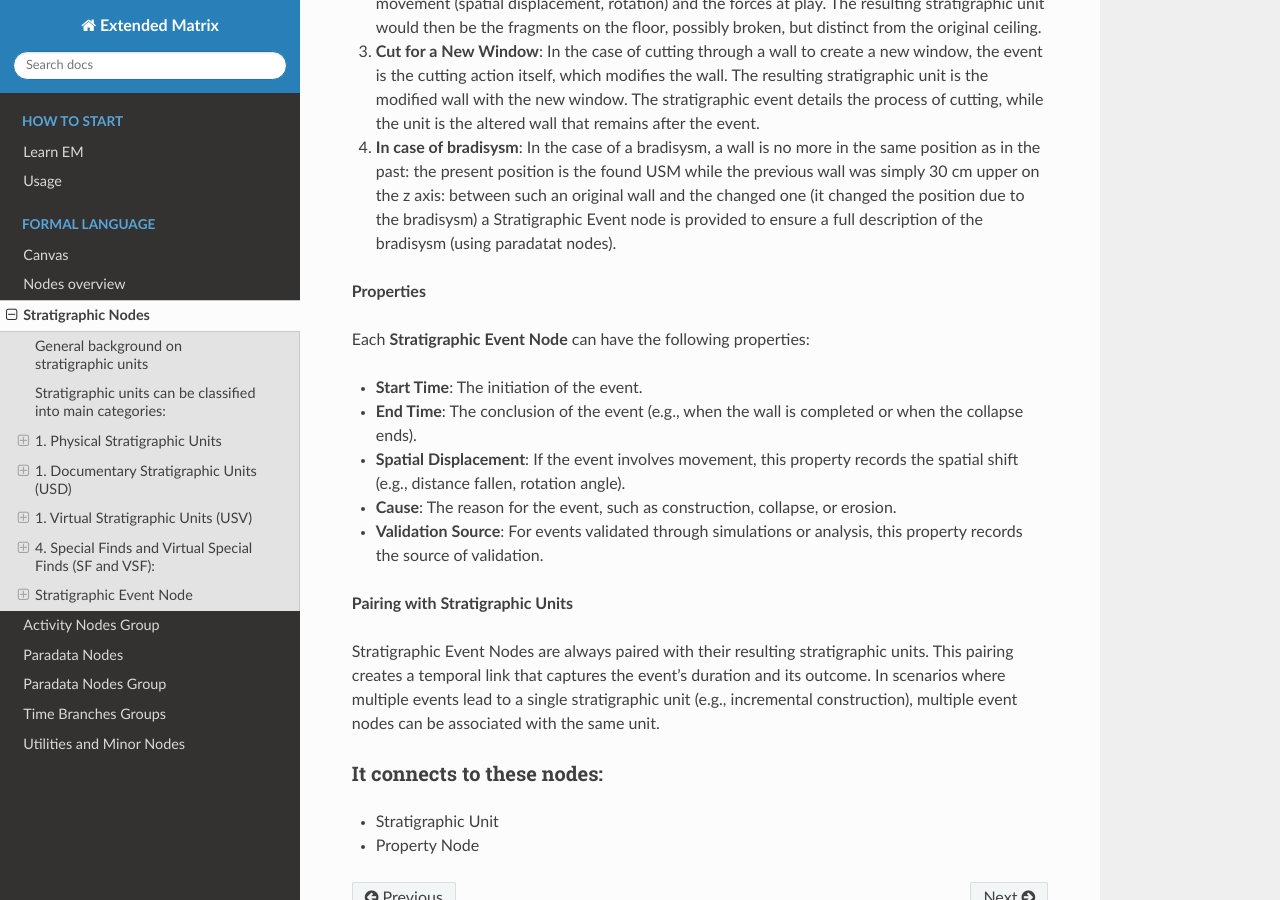
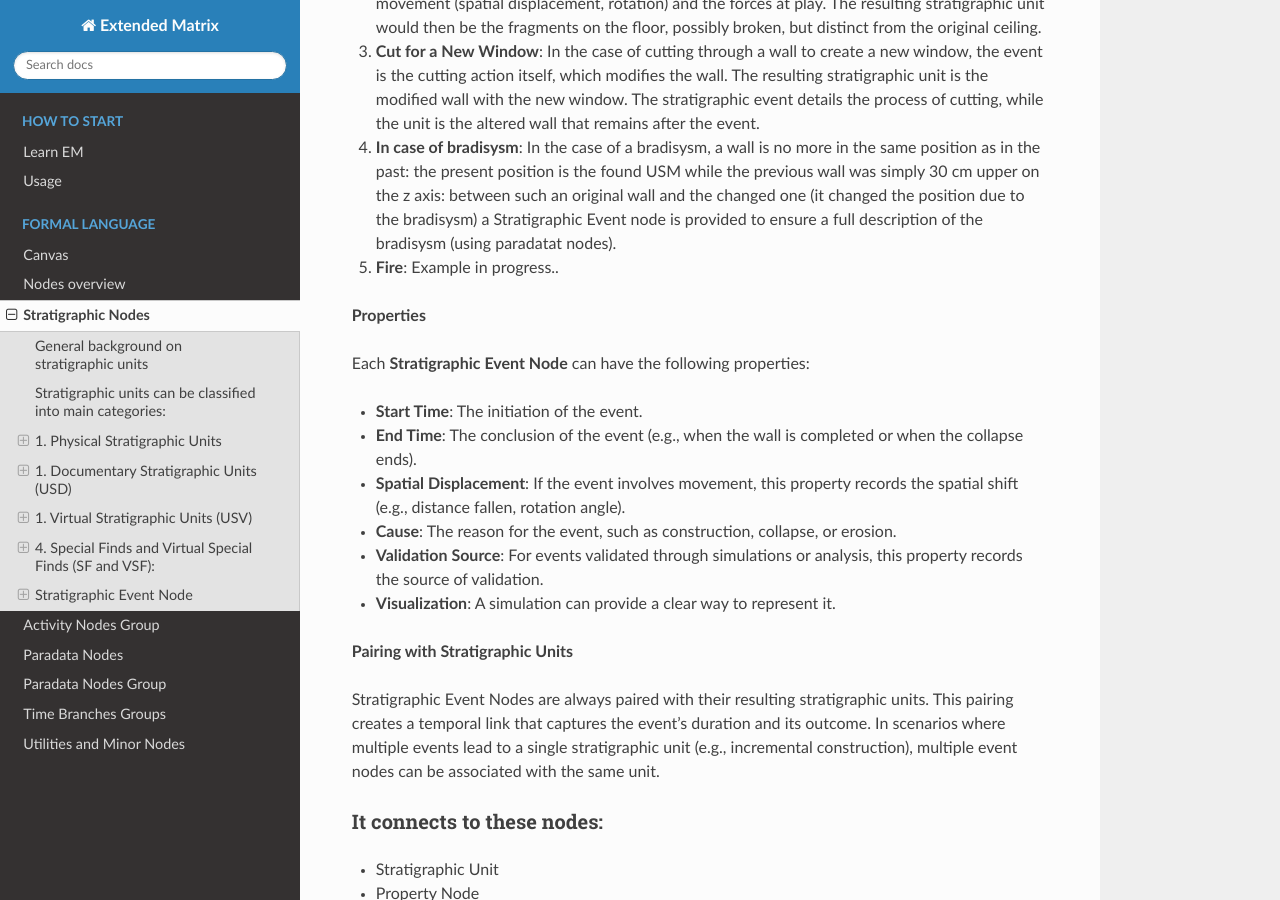
Before and after one commit to zalmoxes-laran/ExtendedMatrix-doc, a Sphinx documentation site: the page built from docs/stratigraphic_nodes.rst, in a window 1280 px wide and 900 px high, scrolled down 5776 px. Built offline with Sphinx 7.4.7 and the Read the Docs theme 3.1.0, drawn with Linux system fonts in a browser that asks for light colours; pages that are not in the unit, such as notebooks, are missing from menus.

Commit message:
Update stratigraphic_nodes.rst

```diff
--- a/docs/stratigraphic_nodes.rst
+++ b/docs/stratigraphic_nodes.rst
@@ -194,6 +194,8 @@ A **Stratigraphic Event Node** represents an event or action that precedes and r
 
 A stratigraphic event is the process or event that leads to the formation or alteration of a stratigraphic unit. It is distinct from the unit itself, which represents the result or outcome of the event. The event can be thought of as a precursor and can be paired with its resulting unit to provide a more detailed temporal range. This allows for the documentation of both the initial moment of action (e.g., the start of construction, a collapse, or an incision) and the final state (the resulting unit that persists over time).
 
+
+
 **Use Cases**
 
 The inclusion of **Stratigraphic Event Nodes** is useful in cases where the event is significant enough to be recorded, either because it marks a key phase in the creation of the unit or because it involves complex interactions such as displacement, rotation, or fragmentation.
@@ -212,6 +214,9 @@ For example:
 4. **In case of bradisysm**:
    In the case of a bradisysm, a wall is no more in the same position as in the past: the present position is the found USM while the previous wall was simply 30 cm upper on the z axis: between such an original wall and the changed one (it changed the position due to the bradisysm) a Stratigraphic Event node is provided to ensure a full description of the bradisysm (using paradatat nodes).
 
+5. **Fire**:
+   Example in progress..
+
 **Properties**
 
 Each **Stratigraphic Event Node** can have the following properties:
@@ -221,6 +226,7 @@ Each **Stratigraphic Event Node** can have the following properties:
 - **Spatial Displacement**: If the event involves movement, this property records the spatial shift (e.g., distance fallen, rotation angle).
 - **Cause**: The reason for the event, such as construction, collapse, or erosion.
 - **Validation Source**: For events validated through simulations or analysis, this property records the source of validation.
+- **Visualization**: A simulation can provide a clear way to represent it.
 
 **Pairing with Stratigraphic Units**
 
```
